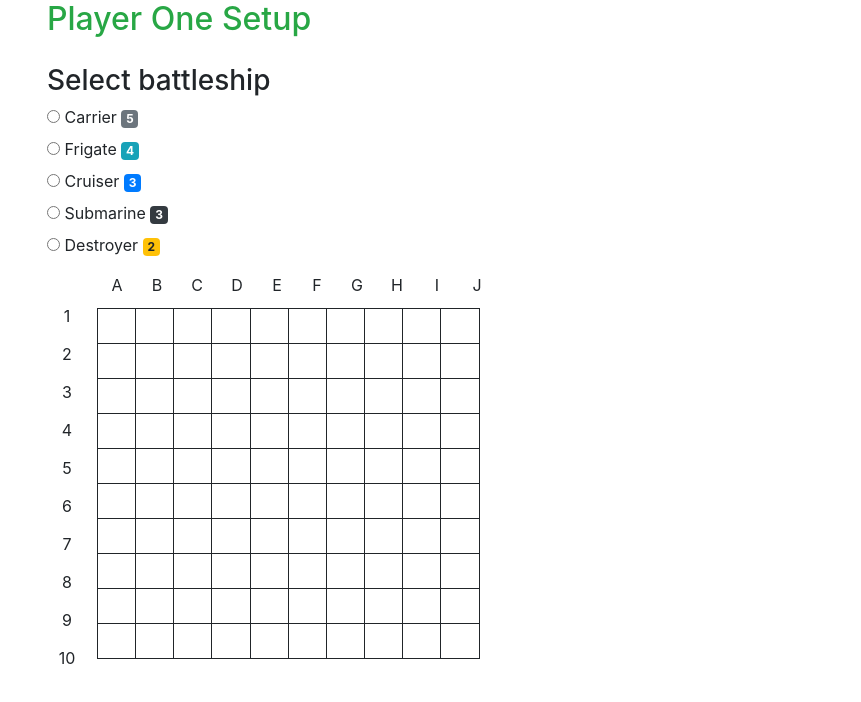
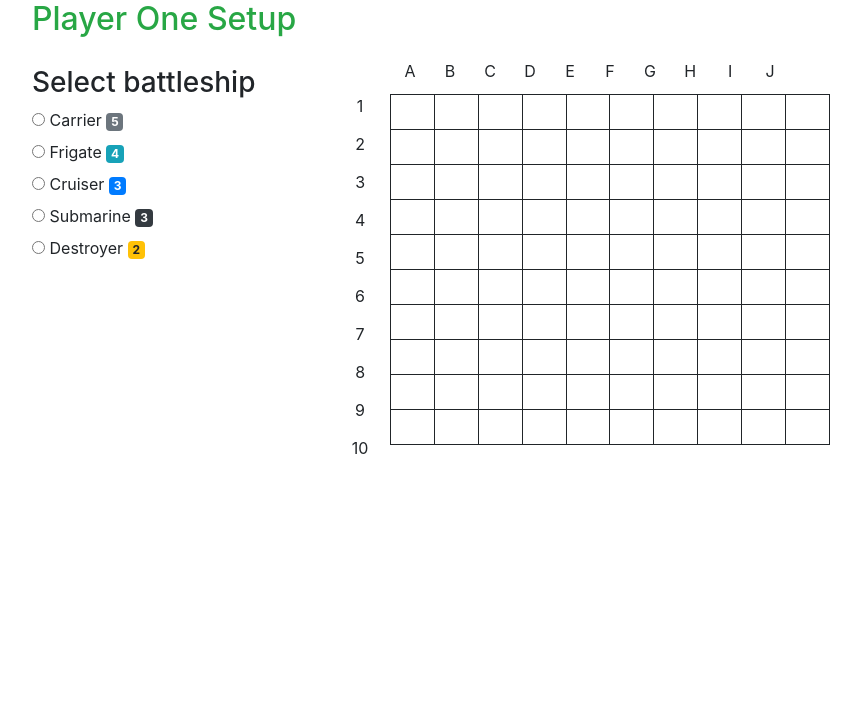
Before and after one commit to rajibkhan976/Battleship-Game-Softwerk, an Angular app: page / in a window 1280 px wide. Shown: the top 702 px of the page, without its empty margins (53-914 px from the left). Built offline with nearby package versions, Linux system fonts and the light colour scheme.

Commit message:
strike grid fixed

```diff
--- a/src/app/dashboard/dashboard.component.html
+++ b/src/app/dashboard/dashboard.component.html
@@ -1,10 +1,18 @@
 <div class="container">
   <div class="row" [ngSwitch]="dashBoardViewController">
-    <div class="col-6" *ngSwitchCase="'playerOneGrid'">
-      <app-playeroneposition [gridTogglar]="playerOneGridController" (incrementGridTogglar)="incrementfirstPlayerGridController ()"></app-playeroneposition>
+    <div class="" *ngSwitchCase="'playerOneGrid'">
+      <app-playeroneposition
+      [toggleGrid]="playerOneViewController"
+      [gridTogglar]="playerOneGridController"
+      (incrementGridTogglar)="incrementfirstPlayerGridController ()">
+      </app-playeroneposition>
     </div>
-    <div class="col-6" *ngSwitchCase="'playerTwoGrid'">
-      <app-playertwoposition [gridTogglar]="playerTwoGridController" (incrementGridTogglar)="incrementSecondPlayerGridController ()"></app-playertwoposition>
+    <div class="" *ngSwitchCase="'playerTwoGrid'">
+      <app-playertwoposition
+      [toggleGrid]="playerTwoViewController"
+      [gridTogglar]="playerTwoGridController"
+      (incrementGridTogglar)="incrementSecondPlayerGridController ()">
+      </app-playertwoposition>
     </div>
   </div>
 </div>
--- a/src/app/dashboard/dashboard.component.ts
+++ b/src/app/dashboard/dashboard.component.ts
@@ -10,6 +10,8 @@ export class DashboardComponent implements OnInit {
   playerOneGridController: number = 0;
   playerTwoGridController: number = 0;
   dashBoardViewController: string = 'playerOneGrid';
+  playerOneViewController: string = 'playerOnePositionGrid';
+  playerTwoViewController: string = 'playerTwoPositionGrid';
 
   constructor() { }
 
@@ -17,11 +19,16 @@ export class DashboardComponent implements OnInit {
     this.playerOneGridController++;
     if (this.playerOneGridController === 17) {
       this.dashBoardViewController = 'playerTwoGrid';
+      this.playerOneViewController = 'playerTwoStrikeGrid';
     }
   }
 
   incrementSecondPlayerGridController () {
     this.playerTwoGridController++;
+    if (this.playerTwoGridController === 17) {
+      this.dashBoardViewController = 'playerOneGrid';
+      this.playerTwoViewController = 'playerOneStrikeGrid';
+    }
   }
 
   ngOnInit() {
--- a/src/app/playeroneplay/playeroneplay.component.html
+++ b/src/app/playeroneplay/playeroneplay.component.html
@@ -1,5 +1,6 @@
 <div class="row">
   <div class="col-12">
+    <h2 class="text-success">{{playerOne}}</h2>
     <div id="playerOneGrid" class="battleshipGridContainer">
       <div id="horizontalIdentifier">
         <span class="alphabeticIdentifier">A</span>
--- a/src/app/playeroneplay/playeroneplay.component.ts
+++ b/src/app/playeroneplay/playeroneplay.component.ts
@@ -15,6 +15,7 @@ export class PlayeroneplayComponent implements OnInit {
 
   firstPlayerHit: string[] = [];
   firstPlayerMiss: string[] = [];
+  playerOne: string = 'Player one strike grid';
 
   constructor() { }
 
--- a/src/app/playeroneposition/playeroneposition.component.css
+++ b/src/app/playeroneposition/playeroneposition.component.css
@@ -3,12 +3,13 @@
 }
 
 .battleshipGridContainer {
+  margin: 10% auto;
   max-width: 600px;
   min-height: 430px;
 }
 
 .battleShipOptions {
-  margin-top: 5%;
+  margin-top: 10%;
 }
 
 .playerOne {
--- a/src/app/playeroneposition/playeroneposition.component.html
+++ b/src/app/playeroneposition/playeroneposition.component.html
@@ -1,16 +1,10 @@
-<div class="container" [ngSwitch]="toggleGrid">
-  <div class="" *ngSwitchCase="'playerTwoStrikeGrid'">
-    <app-playertwoplay
-    [firstPlayerCarrierPosition]="playerOneCarrierPosition"
-    [firstPlayerFrigatePosition]="playerOneFrigatePosition"
-    [firstPlayerCruiserPosition]="playerOneCruiserPosition"
-    [firstPlayerSubmarinePosition]="playerOneSubmarinePosition"
-    [firstPlayerDestroyerPosition]="playerOneDestroyerPosition">
-    </app-playertwoplay>
+<div class="container">
+  <div class="">
+    <app-playertwoplay [playerTwoStrikeGridController]="toggleGrid"></app-playertwoplay>
   </div>
-  <div class="" *ngSwitchCase="'playerOnePositionGrid'">
-    <div class="row">
-      <div class="col-12">
+  <div class="" [ngSwitch]="toggleGrid">
+    <div class="row" *ngSwitchCase="'playerOnePositionGrid'">
+      <div class="col-4">
         <h2 class="text-success">{{playerOne}}</h2>
         <div class="battleShipOptions">
           <h3>Select battleship</h3>
@@ -27,9 +21,7 @@
         </div>
         <h4>{{instructionOne}}</h4>
       </div>
-    </div>
-    <div class="row">
-      <div class="col-12">
+      <div class="col-8">
         <div class="battleshipGridContainer">
           <div id="horizontalIdentifier">
             <span class="alphabeticIdentifier">A</span>
--- a/src/app/playeroneposition/playeroneposition.component.ts
+++ b/src/app/playeroneposition/playeroneposition.component.ts
@@ -19,7 +19,7 @@ export class PlayeronepositionComponent implements OnInit {
   typeOfBattleShip: string;
   sizeOfBattleShip: number;
   instructionOne: string;
-  toggleGrid: string = 'playerOnePositionGrid';
+  @Input() toggleGrid: string;
   playerOneCarrierPosition: string[] = [];
   playerOneFrigatePosition: string[] = [];
   playerOneCruiserPosition: string[] = [];
@@ -44,14 +44,14 @@ export class PlayeronepositionComponent implements OnInit {
   }
 
   positionShip (cellValue: string) {
-    if (this.gridTogglar === 17) {
-      this.toggleGrid = 'playerTwoStrikeGrid';
-    } else {
       if (this.typeOfBattleShip === 'Carrier') {
         for (var carrierPositionCounter = 0; carrierPositionCounter < 1; carrierPositionCounter++) {
           if (this.playerOneCarrierPosition.length < 5 && this.gridTogglar < 17 && !this.playerOneCarrierPosition.includes(cellValue)) {
             this.onClickIncrement ();
             this.playerOneCarrierPosition.push(cellValue);
+            if (this.playerOneCarrierPosition.length === 5) {
+              localStorage.setItem('playerOneCarrierPosition', JSON.stringify(this.playerOneCarrierPosition));
+            }
           } else {
             break;
           }
@@ -62,6 +62,9 @@ export class PlayeronepositionComponent implements OnInit {
           if (this.playerOneFrigatePosition.length < 4 && this.gridTogglar < 17 && !this.playerOneFrigatePosition.includes(cellValue)) {
             this.onClickIncrement ();
             this.playerOneFrigatePosition.push(cellValue);
+            if (this.playerOneFrigatePosition.length === 4) {
+              localStorage.setItem('playerOneFrigatePosition', JSON.stringify(this.playerOneFrigatePosition))
+            }
           } else {
             break;
           }
@@ -72,6 +75,9 @@ export class PlayeronepositionComponent implements OnInit {
           if (this.playerOneCruiserPosition.length < 3 && this.gridTogglar < 17 && !this.playerOneCruiserPosition.includes(cellValue)) {
             this.onClickIncrement ();
             this.playerOneCruiserPosition.push(cellValue);
+            if (this.playerOneCruiserPosition.length === 3) {
+              localStorage.setItem('playerOneCruiserPosition', JSON.stringify(this.playerOneCruiserPosition));
+            }
           } else {
             break;
           }
@@ -82,6 +88,9 @@ export class PlayeronepositionComponent implements OnInit {
           if (this.playerOneSubmarinePosition.length < 3 && this.gridTogglar < 17 && !this.playerOneSubmarinePosition.includes(cellValue)) {
             this.onClickIncrement ();
             this.playerOneSubmarinePosition.push(cellValue);
+            if (this.playerOneSubmarinePosition.length === 3) {
+              localStorage.setItem('playerOneSubmarinePosition', JSON.stringify(this.playerOneSubmarinePosition));
+            }
           } else {
             break;
           }
@@ -92,13 +101,15 @@ export class PlayeronepositionComponent implements OnInit {
           if (this.playerOneDestroyerPosition.length < 2 && this.gridTogglar < 17 && !this.playerOneDestroyerPosition.includes(cellValue)) {
             this.onClickIncrement ();
             this.playerOneDestroyerPosition.push(cellValue);
+            if (this.playerOneDestroyerPosition.length === 2) {
+              localStorage.setItem('playerOneDestroyerPosition', JSON.stringify(this.playerOneDestroyerPosition));
+            }
           } else {
             break;
           }
         }
       }
     }
-  }
 
   setClass (cellPosition: string) {
     if (this.playerOneCarrierPosition.includes(cellPosition)) {
--- a/src/app/playertwoplay/playertwoplay.component.html
+++ b/src/app/playertwoplay/playertwoplay.component.html
@@ -1,5 +1,6 @@
-<div class="row">
-  <div class="col-12">
+<div class="row" [ngSwitch]="playerTwoStrikeGridController">
+  <div class="col-12" *ngSwitchCase="'playerTwoStrikeGrid'">
+    <h2 class="text-danger">{{playerTwo}}</h2>
     <div id="playerTwoGrid" class="battleshipGridContainer">
       <div id="horizontalIdentifier">
         <span class="alphabeticIdentifier">A</span>
--- a/src/app/playertwoposition/playertwoposition.component.css
+++ b/src/app/playertwoposition/playertwoposition.component.css
@@ -3,12 +3,13 @@
 }
 
 .battleshipGridContainer {
+  margin: 10% auto;
   max-width: 600px;
   min-height: 430px;
 }
 
 .battleShipOptions {
-  margin-top: 5%;
+  margin-top: 10%;
 }
 
 .playerOne {
--- a/src/app/playertwoposition/playertwoposition.component.html
+++ b/src/app/playertwoposition/playertwoposition.component.html
@@ -10,7 +10,7 @@
   </div>
   <div class="" *ngSwitchCase="'playerTwoPositionGrid'">
     <div class="row">
-      <div class="col-12">
+      <div class="col-4">
         <h2 class="text-danger">{{playerTwo}}</h2>
         <div class="battleShipOptions">
           <h3>Select battleship</h3>
@@ -27,9 +27,7 @@
         </div>
         <h4>{{instructionOne}}</h4>
       </div>
-    </div>
-    <div class="row">
-      <div class="col-12">
+      <div class="col-8">
         <div class="battleshipGridContainer">
           <div id="horizontalIdentifier">
             <span class="alphabeticIdentifier">A</span>
--- a/src/app/playertwoposition/playertwoposition.component.ts
+++ b/src/app/playertwoposition/playertwoposition.component.ts
@@ -19,7 +19,7 @@ export class PlayertwopositionComponent implements OnInit {
   typeOfBattleShipPlayerTwo: string;
   sizeOfBattleShipPlayerTwo: number;
   instructionTwo: string;
-  toggleGrid: string = 'playerTwoPositionGrid';
+  @Input() toggleGrid: string;
   playerTwoCarrierPosition: string[] = [];
   playerTwoFrigatePosition: string[] = [];
   playerTwoCruiserPosition: string[] = [];
@@ -44,9 +44,6 @@ export class PlayertwopositionComponent implements OnInit {
   }
 
   positionShip (cellValue: string) {
-    if (this.gridTogglar === 17) {
-      this.toggleGrid = 'playerOneStrikeGrid';
-    } else {
       if (this.typeOfBattleShipPlayerTwo === 'Carrier') {
         for (var carrierPositionCounter = 0; carrierPositionCounter < 1; carrierPositionCounter++) {
           if (this.playerTwoCarrierPosition.length < 5 && this.gridTogglar < 17 && !this.playerTwoCarrierPosition.includes(cellValue)) {
@@ -98,7 +95,6 @@ export class PlayertwopositionComponent implements OnInit {
         }
       }
     }
-  }
 
   setClass (cellPosition: string) {
     if (this.playerTwoCarrierPosition.includes(cellPosition)) {
```
Also changed, not shown: src/app/playertwoplay/playertwoplay.component.ts (+7 -5 lines).
